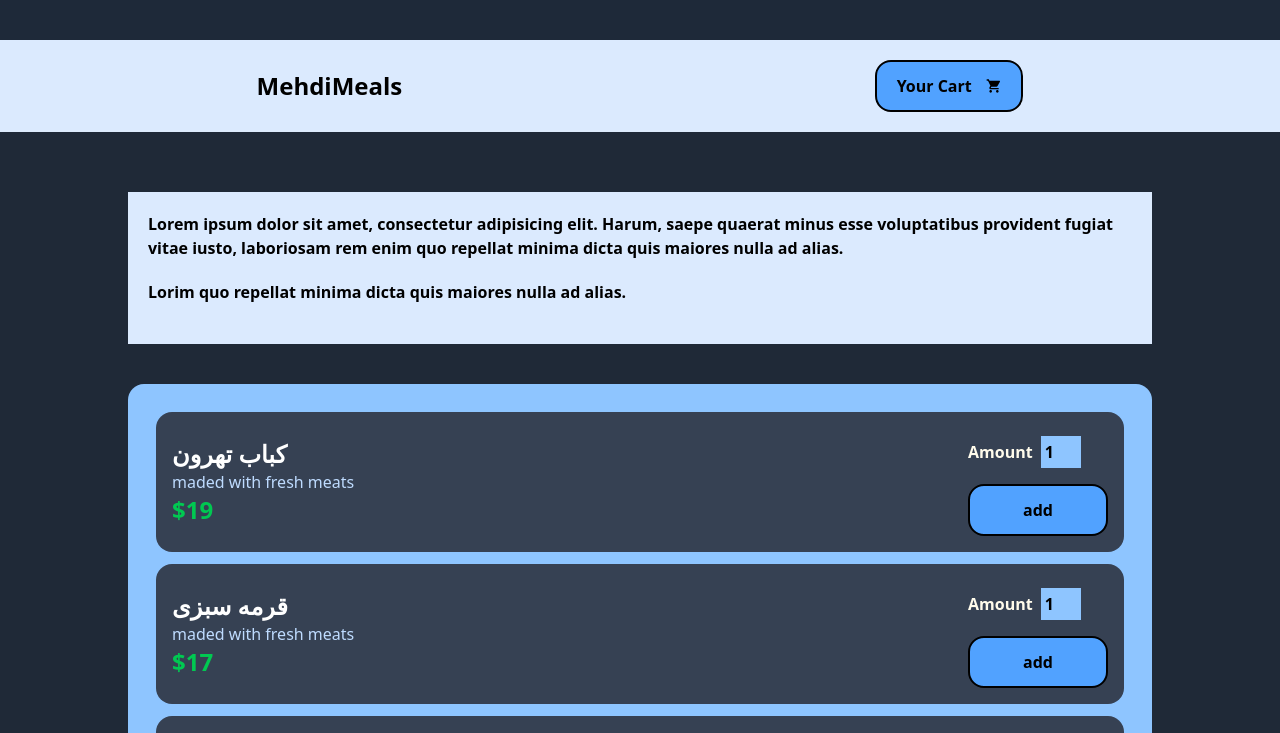
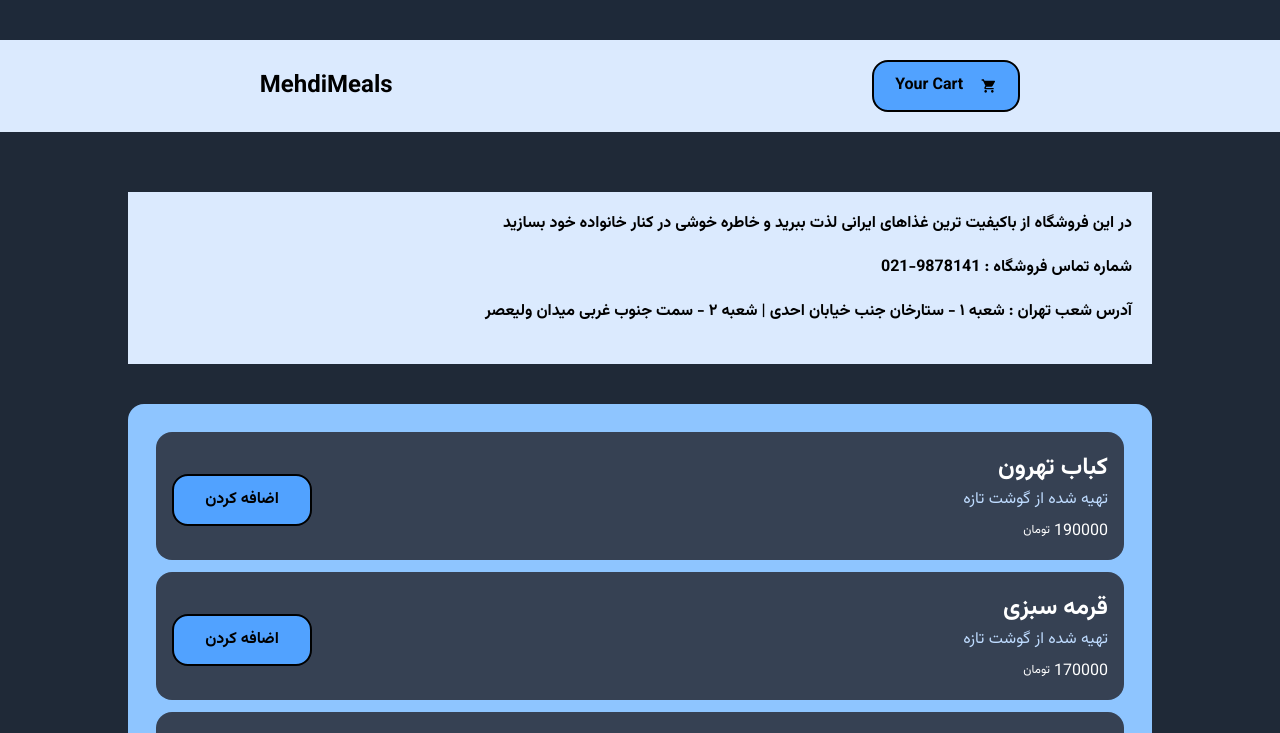
Before and after one commit to MahdiReisEbrahimi/React_Projects, a React (Vite) app in the folder FoodOrderProject/: page / in a window 1280 px wide. Shown: the top 733 px of the page. Built offline with nearby package versions, Linux system fonts and the light colour scheme.

Commit message:
working on food choose buttons and their logics.

```diff
--- a/FoodOrderProject/index.html
+++ b/FoodOrderProject/index.html
@@ -1,10 +1,14 @@
-<!doctype html>
+<!DOCTYPE html>
 <html lang="en">
   <head>
     <meta charset="UTF-8" />
     <link rel="icon" type="image/svg+xml" href="/vite.svg" />
     <meta name="viewport" content="width=device-width, initial-scale=1.0" />
     <title>Vite + React</title>
+    <link
+      href="https://fonts.googleapis.com/css2?family=Vazirmatn:wght@100;200;300;400;500;600;700;800;900&display=swap"
+      rel="stylesheet"
+    />
   </head>
   <body>
     <div id="overlays"></div>
--- a/FoodOrderProject/package.json
+++ b/FoodOrderProject/package.json
@@ -10,7 +10,13 @@
     "preview": "vite preview"
   },
   "dependencies": {
+    "@emotion/react": "^11.14.0",
+    "@emotion/styled": "^11.14.0",
+    "@mui/base": "^5.0.0-beta.70",
+    "@mui/icons-material": "^6.4.8",
+    "@mui/system": "^6.4.8",
     "@tailwindcss/vite": "^4.0.7",
+    "framer-motion": "^12.5.0",
     "react": "^19.0.0",
     "react-dom": "^19.0.0",
     "react-icons": "^5.5.0",
--- a/FoodOrderProject/src/App.jsx
+++ b/FoodOrderProject/src/App.jsx
@@ -1,4 +1,5 @@
 import React, { useContext } from "react";
+import { motion } from "framer-motion";
 import Header from "./Components/Header";
 import Tips from "./Components/Tips";
 import Foods from "./Components/AvailableFoods/Foods";
--- a/FoodOrderProject/src/Components/AvailableFoods/FoodPrint.jsx
+++ b/FoodOrderProject/src/Components/AvailableFoods/FoodPrint.jsx
@@ -2,14 +2,15 @@ import Card from "../UI/Card";
 import Button from "../UI/Button";
 import { useContext, useState, useEffect } from "react";
 import AuthContext from "../../Context/Auth-context";
+import { CgAdd } from "react-icons/cg";
+import { FiMinusCircle } from "react-icons/fi";
+import { motion } from "framer-motion";
+import { FaRegTrashAlt } from "react-icons/fa";
 
 const FoodPrint = (props) => {
   const ctx = useContext(AuthContext);
-  const [inputValue, setInputValue] = useState(1);
-
-  const inputChangeHandler = (event) => {
-    setInputValue(event.target.value);
-  };
+  const [inputValue, setInputValue] = useState(0);
+  const [addButtonVisiblity, setaddButtonVisiblity] = useState(true);
 
   const addFoodHandler = (event) => {
     event.preventDefault();
@@ -17,7 +18,6 @@ const FoodPrint = (props) => {
   };
 
   useEffect(() => {
-    let index = -1;
     for (let i = 0; i < ctx.chosenFoods.length; i++) {
       if (ctx.chosenFoods[i].food.id == props.food.id) {
         setInputValue(ctx.chosenFoods[i].number);
@@ -26,42 +26,81 @@ const FoodPrint = (props) => {
     }
   }, [ctx.chosenFoods]);
 
-  const birabt = () => {};
+  // کلیک دکمه اضافه کردن
+  const onAddButtonClick = () => {
+    setaddButtonVisiblity(false);
+    setInputValue(1);
+    ctx.onAddFoods(props.food.id, 1);
+  };
+
+  // کلیک آیکن مثبت
+  const plusButtonHandler = () => {
+    let temp = inputValue + 1;
+    setInputValue(temp);
+  };
+
+  // کلیک آیکن منفی
+  const minusButtonHandler = () => {
+    if (inputValue <= 1) {
+      setaddButtonVisiblity(true);
+      setInputValue(0);
+      ctx.onRemoveFood(props.food.id);
+    } else {
+      let temp = inputValue - 1;
+      setInputValue(temp);
+    }
+  };
+
+  const onAddFood = (
+    <div className="flex items-center text-center justify-center bg-amber-50 p-1.5 pt-2 mt-1 pb-2 rounded-2xl w-35">
+      <motion.button
+        whileHover={{ scale: 1.5, cursor: "pointer" }}
+        onClick={minusButtonHandler}
+      >
+        {inputValue > 1 ? (
+          <FiMinusCircle style={{ color: "red", fontSize: "25px" }} />
+        ) : (
+          <FaRegTrashAlt style={{ color: "red", fontSize: "25px" }} />
+        )}
+      </motion.button>
+      <div className="pl-5 pr-5 text-2xl font-bold">{inputValue}</div>
+      <motion.button
+        whileHover={{ scale: 1.5, cursor: "pointer" }}
+        onClick={plusButtonHandler}
+      >
+        <CgAdd style={{ color: "green", fontSize: "30px" }} />
+      </motion.button>
+    </div>
+  );
 
   return (
     <Card className="flex justify-between items-center">
-      <div>
-        <h2 className="text-white text-2xl font-bold">{props.food.name}</h2>
-        <p className="text-blue-200">{props.food.detail}</p>
-        <h1 className="text-green-500 font-bold text-2xl">{`$${props.food.amount}`}</h1>
-      </div>
       <div className="flex flex-col items-center">
-        <form onSubmit={addFoodHandler}>
-          <label
-            className="font-bold text-amber-50"
-            htmlFor={`Amount_${props.food.id}`}
-          >
-            Amount
-          </label>
-          <input
-            onChange={inputChangeHandler}
-            value={inputValue}
-            id={`Amount_${props.food.id}`}
-            type="number"
-            min="1"
-            max="5"
-            step="1"
-            defaultValue="1"
-            className="w-10 m-2 bg-blue-300 p-1 font-bold"
-          />
+        <form className="text-center" onSubmit={addFoodHandler}>
+          {addButtonVisiblity ? (
             <Button
               className="mt-2 w-35"
               type="submit"
-            text="add"
+              text="اضافه کردن"
               hasIcon={false}
-            onClick={birabt}
+              onClick={onAddButtonClick}
             />
+          ) : (
+            onAddFood
+          )}
         </form>
+      </div>
+      <div dir="rtl" className="text-right ">
+        <h2 className="text-white text-2xl font-bold pt-1">
+          {props.food.name}
+        </h2>
+        <p className="text-blue-200 pt-1">{props.food.detail}</p>
+        <div className="flex items-center">
+          <h1 className="text-white text-1xl pt-2 ">
+            {`${props.food.amount}`}
+          </h1>
+          <span className="text-white text-xs pt-1 pr-1">تومان</span>
+        </div>
       </div>
     </Card>
   );
--- a/FoodOrderProject/src/Components/Cart/CartFoods.jsx
+++ b/FoodOrderProject/src/Components/Cart/CartFoods.jsx
@@ -22,8 +22,7 @@ const CartFoods = (props) => {
         <input
           type="number"
           className="w-10 bg-white text-black p-1"
-          min={1}
-          max={5}
+          min={0}
           value={foodNumber}
           onChange={numberChangeHandler}
         />
--- a/FoodOrderProject/src/Components/Header.jsx
+++ b/FoodOrderProject/src/Components/Header.jsx
@@ -1,5 +1,6 @@
 import Button from "./UI/Button";
 import AuthContext from "../Context/Auth-context";
+import { motion } from "framer-motion";
 import { useContext } from "react";
 
 const Header = () => {
@@ -8,11 +9,21 @@ const Header = () => {
   return (
     <div className="bg-gray-800 w-full h-35 fixed">
       <header className="fixed w-full flex justify-around mt-10 bg-blue-100 p-5 items-center ">
-        <h1 className="font-bold text-2xl">MehdiMeals</h1>
+        <motion.h1
+          whileHover={{
+            scale: 2,
+            textShadow: "0px 0px 1px black",
+            cursor : "pointer",
+          }}
+          className="font-bold text-2xl"
+        >
+          MehdiMeals
+        </motion.h1>
         <Button
+
           type={"submit"}
           onClick={ctx.isCartClicked ? ctx.onSpaceClick : ctx.onCartClick}
-          className="w-37 hover:border-amber-50"
+          className="w-37"
           text={ctx.isCartClicked ? "Close Cart" : "Your Cart"}
           hasIcon={true}
         />
--- a/FoodOrderProject/src/Components/Tips.jsx
+++ b/FoodOrderProject/src/Components/Tips.jsx
@@ -1,16 +1,16 @@
 const Tips = () => {
-  const className = "text-black mb-5 ";
+  const className = "text-black mb-5 text-right";
   return (
     <div className="pt-48 w-4/5 m-auto">
       <div className="bg-blue-100 p-5 font-bold">
         <p className={className}>
-          Lorem ipsum dolor sit amet, consectetur adipisicing elit. Harum, saepe
-          quaerat minus esse voluptatibus provident fugiat vitae iusto,
-          laboriosam rem enim quo repellat minima dicta quis maiores nulla ad
-          alias.
+          در این فروشگاه از باکیفیت ترین غذاهای ایرانی لذت ببرید و خاطره خوشی در
+          کنار خانواده خود بسازید
         </p>
+        <p className={className}>شماره تماس فروشگاه : 9878141-021 </p>
         <p className={className}>
-          Lorim quo repellat minima dicta quis maiores nulla ad alias.
+          آدرس شعب تهران‌ :‌ شعبه ۱ - ستارخان جنب خیابان احدی | شعبه ۲ - سمت
+          جنوب غربی میدان ولیعصر
         </p>
       </div>
     </div>
--- a/FoodOrderProject/src/Components/UI/Button.jsx
+++ b/FoodOrderProject/src/Components/UI/Button.jsx
@@ -1,19 +1,30 @@
+import React from "react";
+import { motion } from "framer-motion";
 import { MdLocalGroceryStore } from "react-icons/md";
 
 const Button = (props) => {
-  const className = `flex  justify-around items-center  hover:bg-black hover:border-2 border-black hover:text-white p-3 bg-blue-400 rounded-2xl font-bold  cursor-pointer border-2 ${props.className}`;
+  const className = `flex  justify-around items-center hover:bg-blue-300 hover:border-2 border-black hover:text-black p-3 bg-blue-400 rounded-2xl font-bold  cursor-pointer border-2 ${props.className}`;
 
   const ClickHandler = () => {
     props.onClick();
   };
 
   return (
-    <div>
-      <button type={props.type} className={className} onClick={ClickHandler}>
+    <React.Fragment>
+      <motion.button
+        whileHover={{
+          scale: 1.05,
+          textShadow: "0px 0px 1px black",
+          cursor: "pointer",
+        }}
+        type={props.type}
+        className={className}
+        onClick={ClickHandler}
+      >
         {props.text}
         {props.hasIcon && <MdLocalGroceryStore />}
-      </button>
-    </div>
+      </motion.button>
+    </React.Fragment>
   );
 };
 
--- a/FoodOrderProject/src/Context/Auth-context.jsx
+++ b/FoodOrderProject/src/Context/Auth-context.jsx
@@ -11,26 +11,26 @@ const AuthContext = React.createContext({
 const foods = [
   {
     name: "کباب تهرون",
-    detail: "maded with fresh meats",
-    amount: 19,
+    detail: "تهیه شده از گوشت تازه",
+    amount: 190000,
     id: 1,
   },
   {
     name: "قرمه سبزی",
-    detail: "maded with fresh meats",
-    amount: 17,
+    detail: "تهیه شده از گوشت تازه",
+    amount: 170000,
     id: 2,
   },
   {
     name: "قیمه",
-    detail: "maded with fresh meats",
-    amount: 12,
+    detail: "تهیه شده از گوشت تازه",
+    amount: 120000,
     id: 3,
   },
   {
     name: "ویژویژک",
-    detail: "maded with fresh meats",
-    amount: 18,
+    detail: "تهیه شده از گوشت تازه",
+    amount: 180000,
     id: 4,
   },
 ];
@@ -75,6 +75,10 @@ export const AuthContextProvider = (props) => {
   };
   //==========================================
 
+  const onRemoveFood = (id) => {
+    setChosenFoods((prevFoods) => prevFoods.filter(food => food.food.id !== id));
+  };
+
   return (
     <AuthContext.Provider
       value={{
@@ -83,6 +87,7 @@ export const AuthContextProvider = (props) => {
         onCartClick: onCartClick,
         foods: foods,
         onAddFoods: onAddFoods,
+        onRemoveFood: onRemoveFood,
         chosenFoods: chosenFoods,
       }}
     >
--- a/FoodOrderProject/src/index.css
+++ b/FoodOrderProject/src/index.css
@@ -2,4 +2,5 @@
 
 :root {
   background-color: rgba(31, 41, 55, 1);
+  font-family: Vazirmatn;
 }
```
Also changed, not shown: 1 other file (tests, documents, lock files or other folders). Lines whose indentation alone changed are shown as unchanged.
